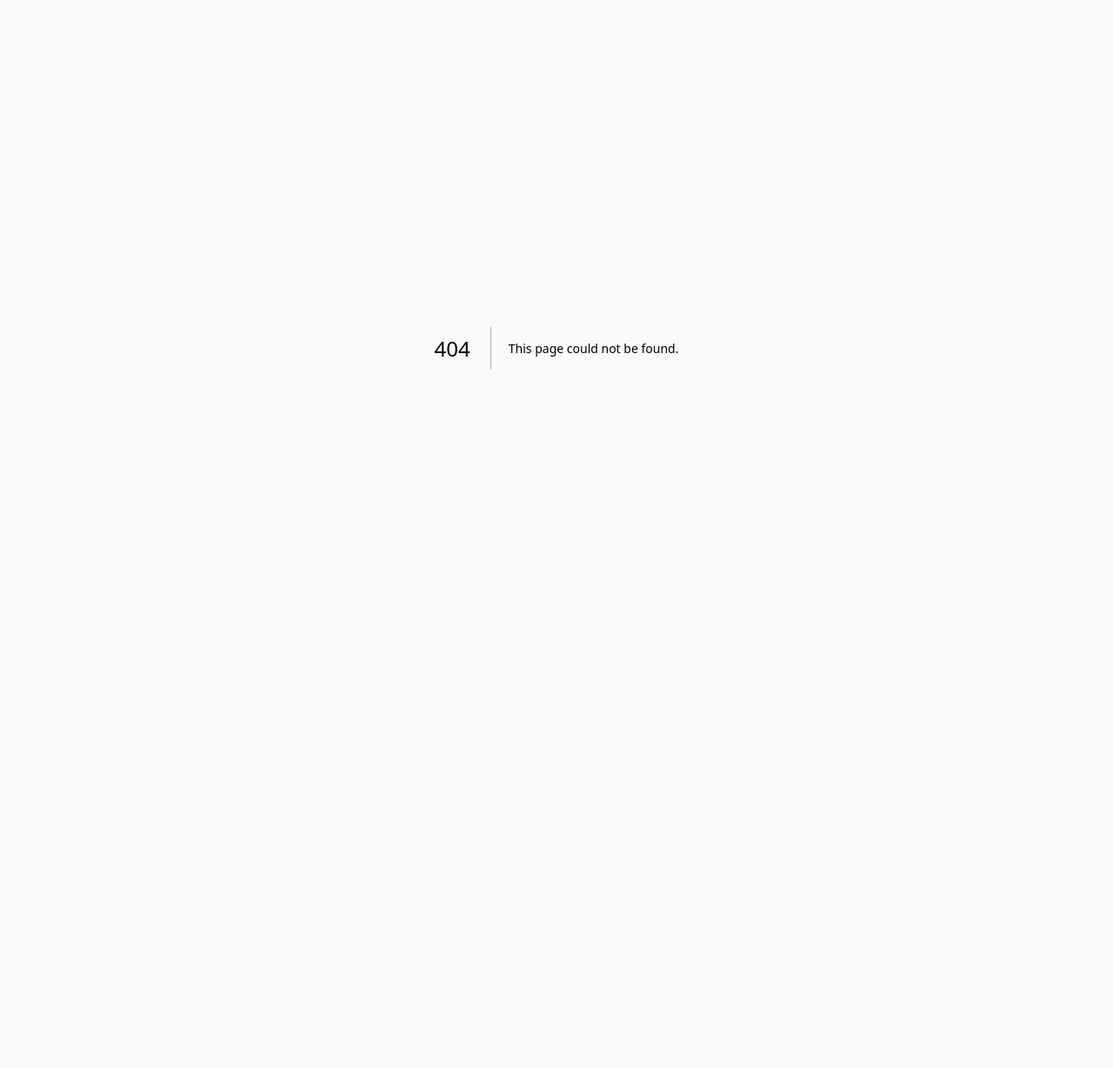
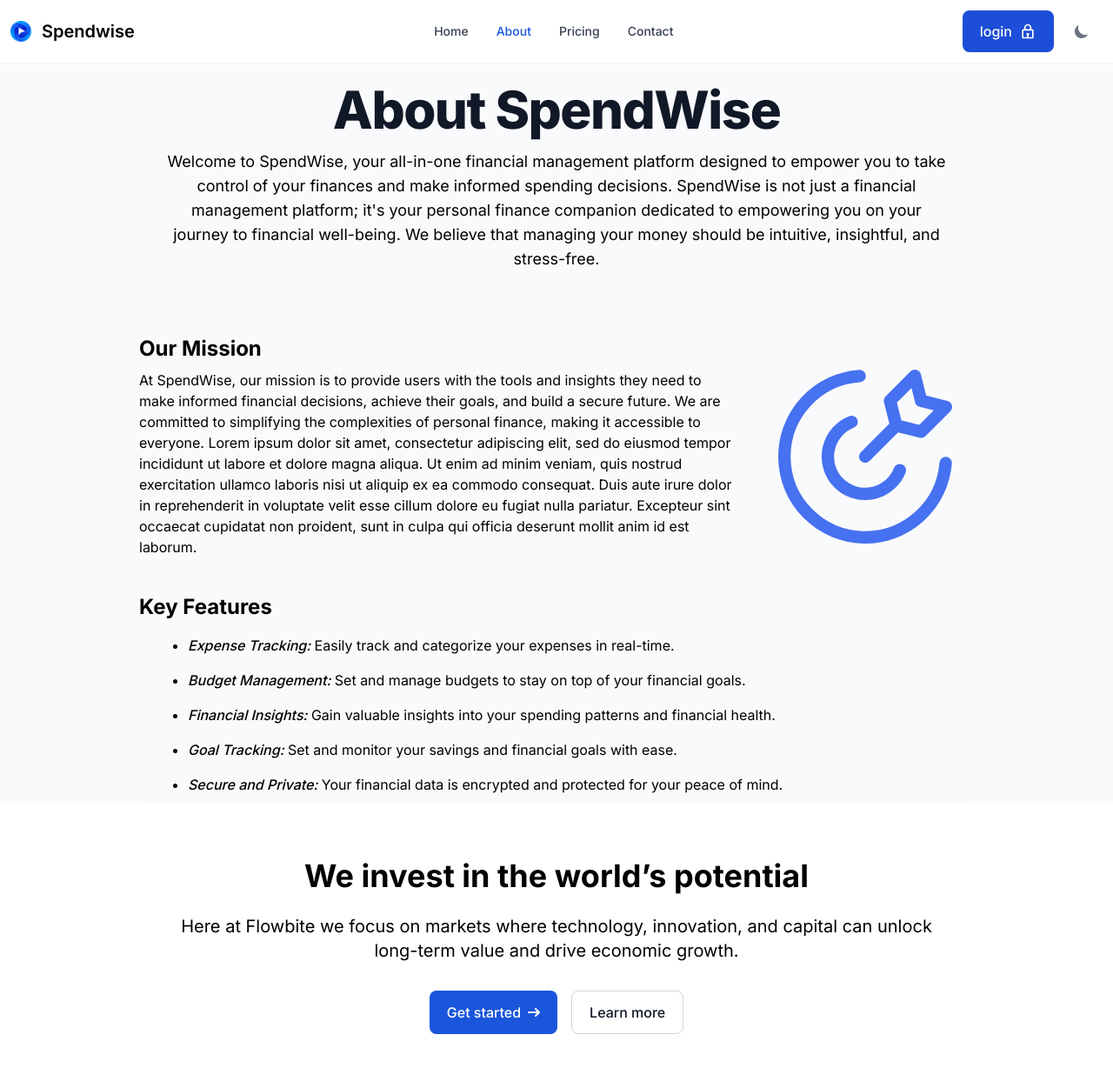
Before and after one commit to spyder1265/Spendwise, a Next.js app: page /about in a window 1280 px wide. Before the commit this address had no page. Shown: the top 1228 px of the page at 87% size. Before the commit the page ends 800 px from the top, so only its background shows below. Built offline with nearby package versions, Linux system fonts and the light colour scheme.

Commit message:
about page

```diff
--- /dev/null
+++ b/app/about/page.tsx
@@ -0,0 +1,78 @@
+import React from 'react';
+import { BasicNavbar } from '../dashboard/navbar';
+
+const About: React.FC = () => {
+  return (
+    <>
+    <div>
+      <BasicNavbar />
+    </div>
+
+    <div className="flex flex-col pt-16 items-center justify-center dark:text-gray-400">
+      <div className="w-9/12 text-center p-8 border-b border-gray-100">
+        <h1 className="mb-4 text-4xl font-extrabold tracking-tight leading-none text-gray-900 md:text-5xl lg:text-6xl dark:text-white">About SpendWise</h1>
+        <p className="text-lg mb-6">
+        Welcome to SpendWise, your all-in-one financial management platform designed to empower you
+        to take control of your finances and make informed spending decisions.
+        SpendWise is not just a financial management platform; it's your personal finance companion
+        dedicated to empowering you on your journey to financial well-being. We believe that managing
+        your money should be intuitive, insightful, and stress-free.
+        </p>
+      </div>
+
+      <div className="w-9/12 border-b border-gray-100">
+        <h2 className="text-2xl font-bold pt-4 mb-2 dark:text-white">Our Mission</h2>
+        <div className="flex flex-row g-10">
+          <div>
+            <p className="mb-6">
+            At SpendWise, our mission is to provide users with the tools and insights they need to make informed financial decisions, achieve their goals, and build a secure future.
+            We are committed to simplifying the complexities of personal finance, making it accessible to everyone.
+            Lorem ipsum dolor sit amet, consectetur adipiscing elit, sed do eiusmod tempor incididunt ut labore et dolore magna aliqua.
+            Ut enim ad minim veniam, quis nostrud exercitation ullamco laboris nisi ut aliquip ex ea commodo consequat.
+            Duis aute irure dolor in reprehenderit in voluptate velit esse cillum dolore eu fugiat nulla pariatur.
+            Excepteur sint occaecat cupidatat non proident, sunt in culpa qui officia deserunt mollit anim id est laborum.
+            </p>
+          </div>
+          <div className="ml-6 animate-pulse ease-linear mb-5 align-top justify-center">
+            <svg xmlns="http://www.w3.org/2000/svg" width="250" height="200" viewBox="0 0 14 14"><g fill="none" stroke="#2256ee" stroke-linecap="round" stroke-linejoin="round"><path d="M13.48 7.516a6.5 6.5 0 1 1-6.93-7"/><path d="M9.79 8.09A3 3 0 1 1 5.9 4.21M7 7l2.5-2.5m2 .5l-2-.5l-.5-2l2-2l.5 2l2 .5z"/></g></svg>
+          </div>
+        </div>
+      </div>
+
+      <div className="w-9/12 border-b pt-4 border-gray-100 justify-center">
+        <h2 className="text-2xl font-bold mb-2 dark:text-white">Key Features</h2>
+        <div>
+          <ul className="ml-14 list-disc list-outside">
+            <li className="py-2"><em className="font-medium">Expense Tracking:</em> Easily track and categorize your expenses in real-time.</li>
+            <li className="py-2"><em className="font-medium">Budget Management:</em> Set and manage budgets to stay on top of your financial goals.</li>
+            <li className="py-2"><em className="font-medium">Financial Insights:</em> Gain valuable insights into your spending patterns and financial health.</li>
+            <li className="py-2"><em className="font-medium">Goal Tracking:</em> Set and monitor your savings and financial goals with ease.</li>
+            <li className="py-2"><em className="font-medium">Secure and Private:</em> Your financial data is encrypted and protected for your peace of mind.</li>
+          </ul>
+        </div>
+      </div>
+
+      <div className="bg-white dark:bg-neutral-900">
+          <div className="py-8 px-4 mx-auto max-w-screen-xl text-center lg:py-16">
+              <h1 className="text-4xl font-bold mb-6 text-center dark:text-white">We invest in the world’s potential</h1>
+              <p className="mb-8 text-lg font-normal lg:text-xl sm:px-16 lg:px-48 dark:text-gray-400">Here at Flowbite we focus on markets where technology, innovation, and capital can unlock long-term value and drive economic growth.</p>
+              <div className="flex flex-col space-y-4 sm:flex-row sm:justify-center sm:space-y-0">
+                  <a href="#" className="inline-flex justify-center items-center py-3 px-5 text-base font-medium text-center text-white rounded-lg bg-blue-700 hover:bg-blue-800 focus:ring-4 focus:ring-blue-300 dark:focus:ring-blue-900">
+                      Get started
+                      <svg className="w-3.5 h-3.5 ms-2 rtl:rotate-180" aria-hidden="true" xmlns="http://www.w3.org/2000/svg" fill="none" viewBox="0 0 14 10">
+                          <path stroke="currentColor" stroke-linecap="round" stroke-linejoin="round" stroke-width="2" d="M1 5h12m0 0L9 1m4 4L9 9"/>
+                      </svg>
+                  </a>
+                  <a href="#" className="inline-flex justify-center items-center py-3 px-5 sm:ms-4 text-base font-medium text-center text-gray-900 rounded-lg border border-gray-300 hover:bg-gray-100 focus:ring-4 focus:ring-gray-100 dark:text-white dark:border-gray-700 dark:hover:bg-gray-700 dark:focus:ring-gray-800">
+                      Learn more
+                  </a>
+              </div>
+          </div>
+      </div>
+
+    </div>
+    </>
+  );
+};
+
+export default About;
--- a/app/dashboard/navbar.tsx
+++ b/app/dashboard/navbar.tsx
@@ -74,8 +74,8 @@ export const BasicNavbar: FC<IBasicNavbar> = ({
   const pathname = usePathname();
   const [isOpen, setIsOpen] = useState(false);
   const navigation = [
-    { name: "Home", href: "#", isActive: pathname === "/" },
-    { name: "About", href: "#", isActive: pathname === "/about" },
+    { name: "Home", href: "/", isActive: pathname === "/" },
+    { name: "About", href: "/about", isActive: pathname === "/about" },
     { name: "Pricing", href: "#", isActive: pathname === "/pricing" },
     { name: "Contact", href: "#", isActive: pathname === "/contact" },
   ];
```
Also changed, not shown: .contentlayer/generated/index.d.ts (added).
